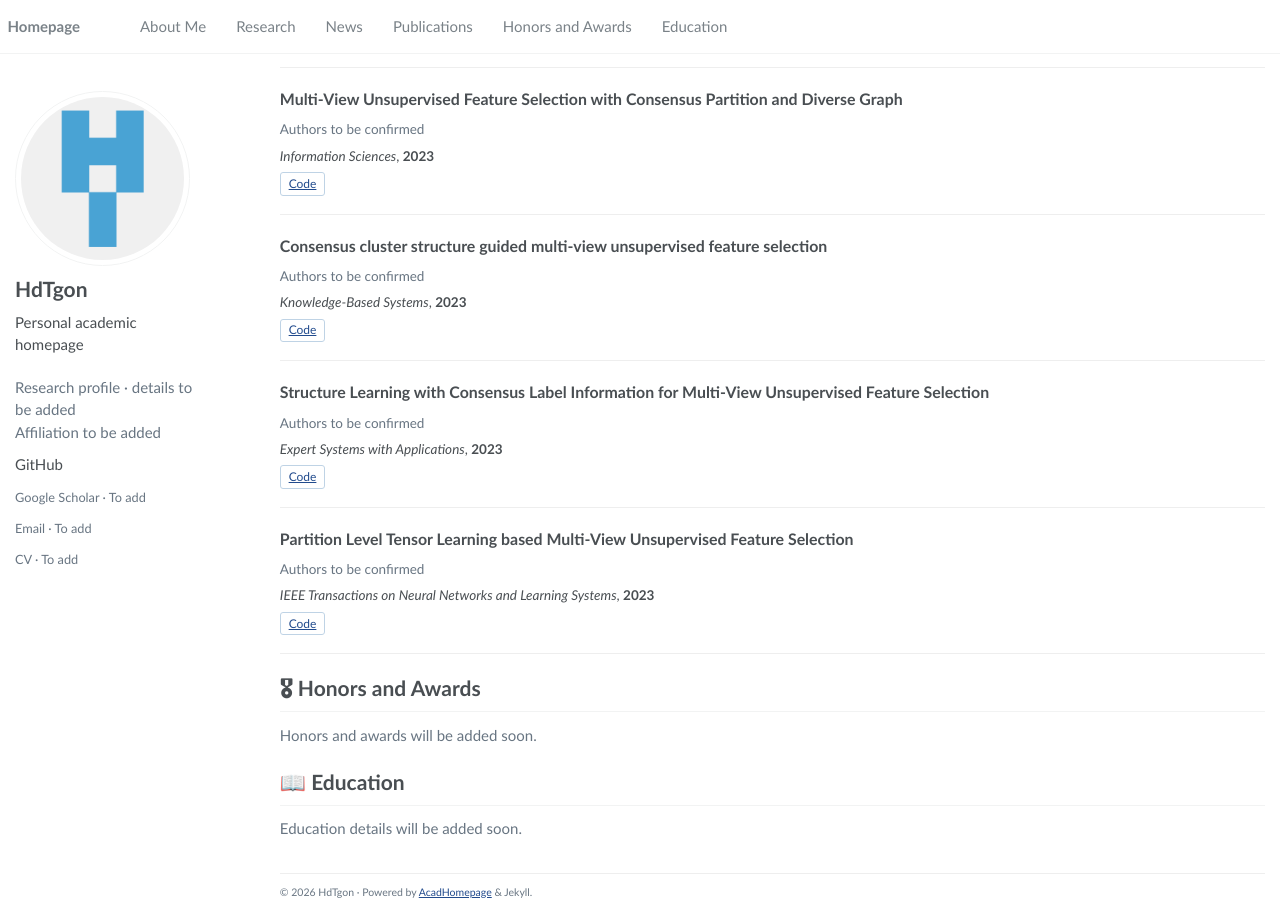
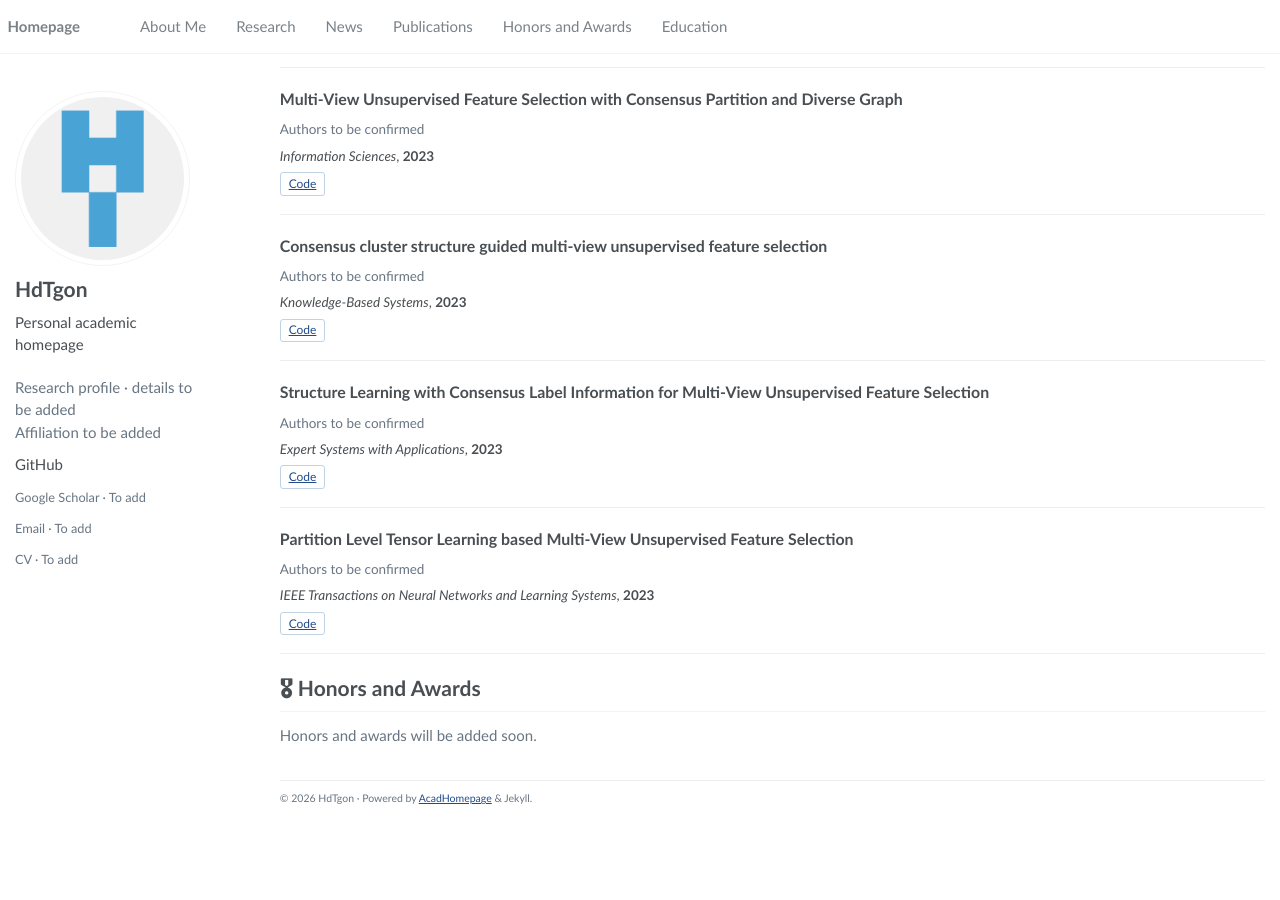
Before and after one commit to HdTgon/HdTgon.github.io, a Jekyll site: the page built from _pages/about.html, in a window 1280 px wide and 900 px high, scrolled down 823 px. Built offline with Jekyll 4.4.1, drawn with Linux system fonts in a browser that asks for light colours; after the commit the page ends 1630 px from its top, so only the background shows below that.

Commit message:
Update about.html

```diff
--- a/_pages/about.html
+++ b/_pages/about.html
@@ -24,7 +24,5 @@ author_profile: true
 </article>{% endfor %}</section>
 <section id="awards"><h1>🎖 Honors and Awards</h1>
 {% if p.awards.size > 0 %}<ul>{% for entry in p.awards %}<li><em>{{ entry.date | escape }}</em>: {{ entry.text | escape }}</li>{% endfor %}</ul>{% else %}<p class="profile-note">Honors and awards will be added soon.</p>{% endif %}</section>
-<section id="education"><h1>📖 Education</h1>
-{% if p.education.size > 0 %}<ul>{% for entry in p.education %}<li><em>{{ entry.date | escape }}</em>: {{ entry.text | escape }}</li>{% endfor %}</ul>{% else %}<p class="profile-note">Education details will be added soon.</p>{% endif %}</section>
 
 <footer class="template-credit">© {{ site.time | date: '%Y' }} {{ p.name | escape }} · Powered by <a href="https://github.com/RayeRen/acad-homepage.github.io">AcadHomepage</a> &amp; Jekyll.</footer>
```
